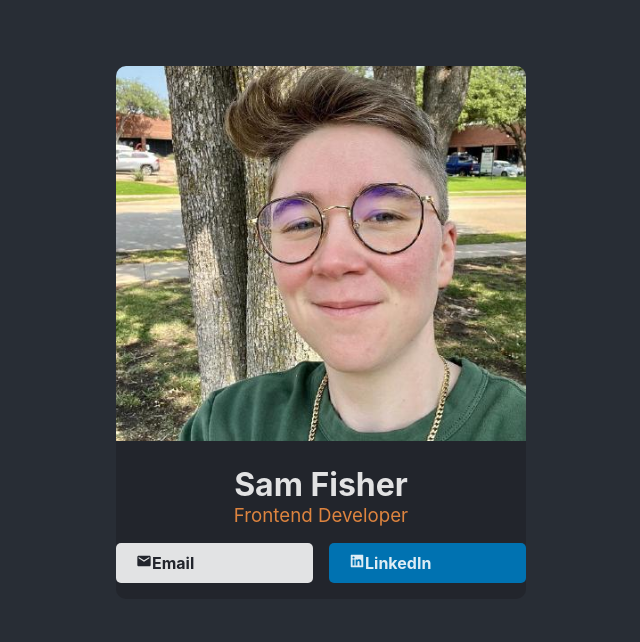
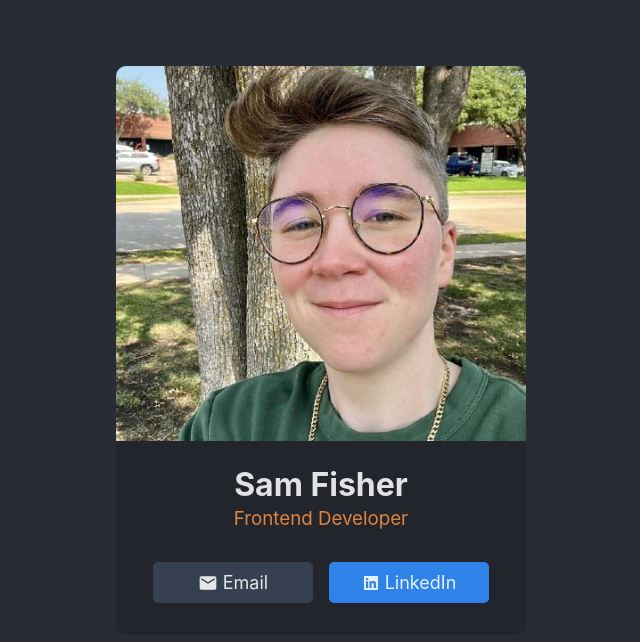
Before and after one commit to SamFisher0208/Digital_Business_Card, a React (Vite) app in the folder digital_business_card/: page / in a window 1280 px wide. Shown: the top 642 px of the page, without its empty margins (319-959 px from the left). Built offline with nearby package versions, Linux system fonts and the light colour scheme.

Commit message:
added button hover styles

```diff
--- a/digital_business_card/src/App.css
+++ b/digital_business_card/src/App.css
@@ -6,16 +6,6 @@
   text-align: center;
   margin: 1rem auto;
   width: 410px;
-}
-
-.btn-container {
-  display: flex;
-  flex-direction: row;
-  align-items: center;
-  justify-content: center;
-  margin: 1rem auto;
-  width: 100%;
-  gap: 1rem;
 }
 
 .card-container {
@@ -34,6 +24,7 @@
 .card-container > h3 {
   color: var(--orange-accent);
   font-weight: 400;
+  margin-top: 0.2rem;
 }
 
 .info-image {
@@ -48,24 +39,50 @@
   overflow: hidden;
 }
 
+.btn-container {
+  display: flex;
+  flex-direction: row;
+  align-items: center;
+  justify-content: center;
+  margin: 2rem auto;
+  width: 100%;
+  gap: 1rem;
+}
+
 .btn {
   padding: 10px 20px;
   border: none;
   border-radius: 5px;
-  font-size: 16px;
+  font-size: 18px;
   cursor: pointer;
-  width: 50%;
-  font-weight: bold;
+  width: 160px;
+  font-weight: normal;
   font-family: inherit;
   display: flex;
+  align-items: center;
+  justify-content: center;
+  text-align: center;
+  gap: 5px;
 }
 
 .email-button {
-  background-color: var(--light);
-  color: var(--dark-blue);
+  background-color: var(--light-blue);
+  color: var(--light);
+  transition: 0.1s all ease;
+
+  &:hover {
+    background-color: var(--light);
+    color: var(--light-blue);
+  }
 }
 
 .linkedin-button {
-  background-color: #0072b1;
+  background-color: #2f82e7;
   color: var(--light);
+  transition: 0.1s all ease;
+
+  &:hover {
+    background-color: var(--light);
+    color: #2f82e7;
+  }
 }
--- a/digital_business_card/src/components/Button.tsx
+++ b/digital_business_card/src/components/Button.tsx
@@ -12,7 +12,7 @@ export default function Button({ titleText }: TitleText) {
   // Determine the appropriate class and icon based on the titleText
   if (titleText === "Email") {
     buttonClass += " email-button";
-    icon = <MdEmail />;
+    icon = <MdEmail size={20} />;
   } else if (titleText === "LinkedIn") {
     buttonClass += " linkedin-button";
     icon = <AiFillLinkedin />;
--- a/digital_business_card/src/index.css
+++ b/digital_business_card/src/index.css
@@ -2,7 +2,7 @@
   font-family: Inter, system-ui, Avenir, Helvetica, Arial, sans-serif;
 
   color: rgba(255, 255, 255, 0.87);
-  background-color: #282d35;
+  background-color: var(--grey-blue);
 
   font-synthesis: none;
   text-rendering: optimizeLegibility;
@@ -10,6 +10,8 @@
   -moz-osx-font-smoothing: grayscale;
   -webkit-text-size-adjust: 100%;
 
+  --grey-blue: #282d35;
+  --light-blue: #364050;
   --dark-blue: #22252c;
   --light: rgba(255, 255, 255, 0.87);
   --orange-accent: #de843f;
```
